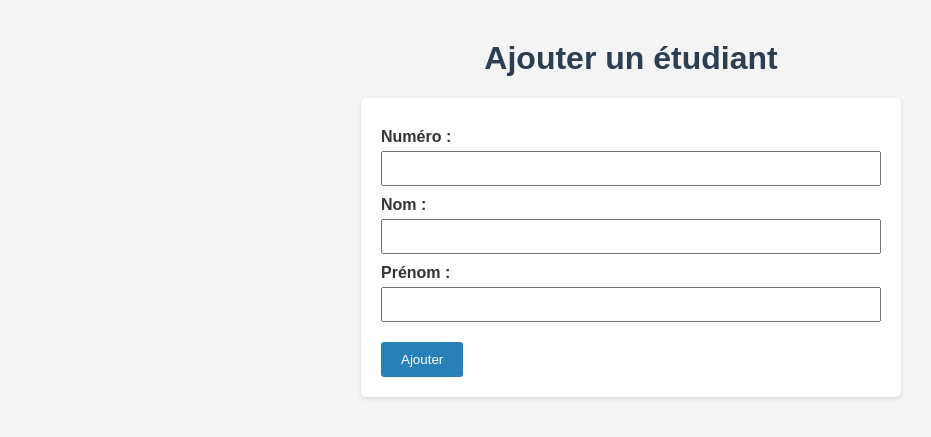
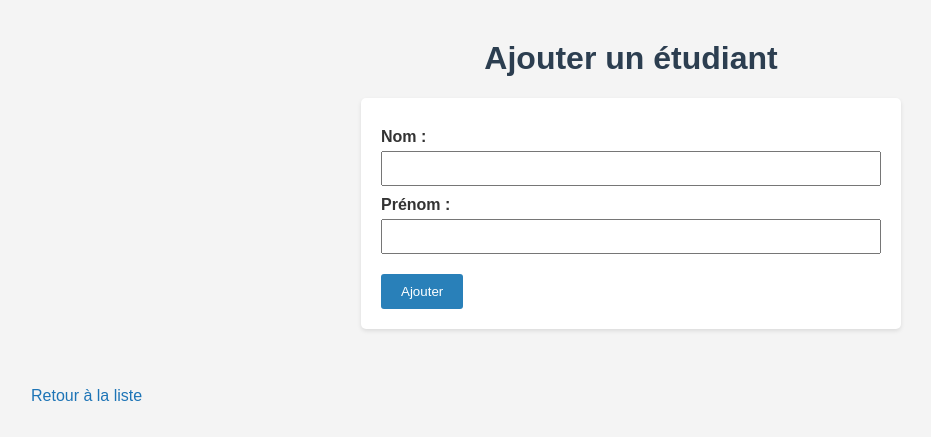
Before and after one commit to chanaelstar/IMAC1-S2-Workshop-Archi-Web, a Flask app: page /traitement in a window 1280 px wide. Shown: the top 437 px of the page, without its empty margins (9-940 px from the left). Run offline with Flask 3, Linux system fonts and the light colour scheme.

Commit message:
modif ajout.html

```diff
--- a/templates/ajout.html
+++ b/templates/ajout.html
@@ -10,9 +10,6 @@
     <body>
         <h1>Ajouter un étudiant</h1>
         <form action="/ajout" method="POST">
-            <label for="num_etud">Numéro :</label>
-            <input type="text" id="num_etudiant" name="num_etudiant" required><br>
-
             <label for="nom">Nom :</label>
             <input type="text" id="nom" name="nom" required><br>
 
```
